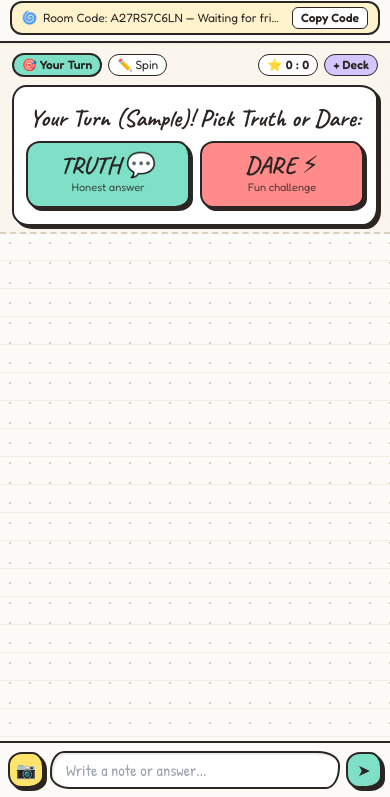
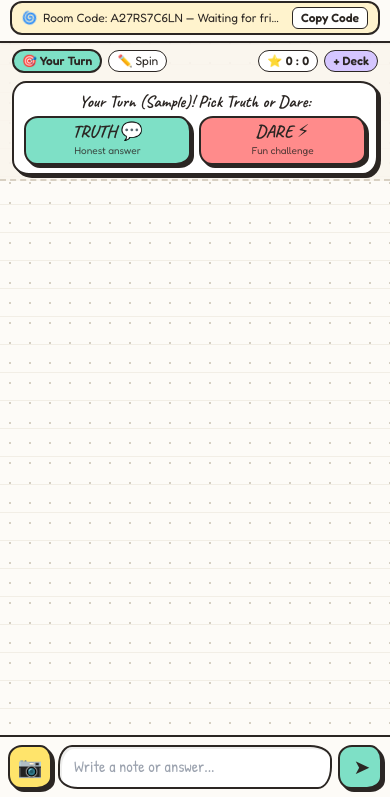
Before and after one commit to samaed-samee/truth-or-dare, a plain HTML site: page index.html in a window 390 px wide. Both pictures are taken after typing "Sample", "Sample" into the empty fields and a click on the button "Create 10-Digit Room". Shown: the part 47-844 px from the top of the page. Drawn offline with nearby package versions, Linux system fonts and the light colour scheme; a script that the page names is missing.

Commit message:
fix(ui): keep mobile keyboard open on send and compact mobile game stage
Prevent the send button from stealing textarea focus on
pointerdown, which dismissed the virtual keyboard on mobile
devices. Re-focus the input after message submission so
continuous typing works without manually reopening the keyboard.

Tighten game stage padding, typography, and button dimensions on
breakpoints below 640px, and increase the chat textarea max
height to 110px for longer messages.

```diff
--- a/app.js
+++ b/app.js
@@ -23,12 +23,7 @@
 
           if (nowKeyboardOpen !== isKeyboardOpen) {
             isKeyboardOpen = nowKeyboardOpen;
-            if (isKeyboardOpen) {
-              // Automatically compact the game stage while typing so header + chat + input fit effortlessly
-              gameStageSection.classList.add('hidden');
-            } else if (!userManuallyCollapsedStage) {
-              gameStageSection.classList.remove('hidden');
-            }
+            document.body.classList.toggle('keyboard-open', isKeyboardOpen);
             scrollToBottom(false);
           }
         } else {
@@ -348,6 +343,7 @@
         imageUploadInput: document.getElementById('image-upload-input'),
         sharePhotoBtn: document.getElementById('share-photo-btn'),
         chatMessageInput: document.getElementById('chat-message-input'),
+        sendMsgBtn: document.getElementById('send-msg-btn'),
         replyPreviewBar: document.getElementById('reply-preview-bar'),
         replyTargetName: document.getElementById('reply-target-name'),
         replyTargetSnippet: document.getElementById('reply-target-snippet'),
@@ -2277,8 +2273,8 @@
       function adjustChatInputHeight() {
         if (!el.chatMessageInput) return;
         el.chatMessageInput.style.height = 'auto';
-        const newHeight = Math.min(el.chatMessageInput.scrollHeight, 96);
-        el.chatMessageInput.style.height = Math.max(newHeight, 38) + 'px';
+        const newHeight = Math.min(el.chatMessageInput.scrollHeight, 110);
+        el.chatMessageInput.style.height = Math.max(newHeight, 44) + 'px';
       }
 
       el.chatMessageInput.addEventListener('input', () => {
@@ -2296,16 +2292,26 @@
         }
       });
 
+      // Prevent send button click from taking focus away from textarea, which closes mobile virtual keyboard
+      if (el.sendMsgBtn) {
+        el.sendMsgBtn.addEventListener('pointerdown', (e) => {
+          e.preventDefault();
+        });
+      }
+
       el.chatForm.addEventListener('submit', (e) => {
         e.preventDefault();
         const text = el.chatMessageInput.value.trim();
         if (!text) return;
 
         el.chatMessageInput.value = '';
-        el.chatMessageInput.style.height = 'auto';
+        el.chatMessageInput.style.height = '44px';
         clearTimeout(myTypingTimer);
         amITyping = false;
         sendEncrypted({ type: 'typing', isTyping: false });
+
+        // Keep mobile keyboard open for continuous chat typing
+        el.chatMessageInput.focus({ preventScroll: true });
 
         const timeStr = new Date().toLocaleTimeString([], { hour: '2-digit', minute: '2-digit' });
         const replyTarget = state.replyingTo;
--- a/index.html
+++ b/index.html
@@ -347,29 +347,29 @@
         </div>
 
         <!-- Dynamic Game Card Container -->
-        <div id="game-card-container" class="sketch-box bg-white p-3 relative overflow-hidden">
+        <div id="game-card-container" class="sketch-box bg-white p-2 sm:p-3 relative overflow-hidden">
 
           <!-- STATE A: Choose Truth or Dare -->
-          <div id="stage-pick-mode" class="text-center py-1">
-            <p id="stage-pick-title" class="font-title text-2xl font-bold text-[#2B2623] mb-2 leading-tight">
+          <div id="stage-pick-mode" class="text-center py-0.5 sm:py-1">
+            <p id="stage-pick-title" class="font-title text-xl sm:text-2xl font-bold text-[#2B2623] mb-1.5 sm:mb-2 leading-tight">
               Choose Truth or Dare!
             </p>
-            <div class="grid grid-cols-2 gap-2.5">
+            <div class="grid grid-cols-2 gap-2">
               <button
                 id="choose-truth-btn"
                 type="button"
-                class="sketch-btn py-2.5 px-3 bg-[#7EE0C6] hover:bg-[#6BD4B8] flex flex-col items-center justify-center"
+                class="sketch-btn py-1.5 sm:py-2.5 px-2.5 sm:px-3 bg-[#7EE0C6] hover:bg-[#6BD4B8] flex flex-col items-center justify-center active:scale-95"
               >
-                <span class="font-title text-2xl font-bold leading-none">TRUTH 💬</span>
-                <span class="text-[11px] font-ui text-[#2B2623]/80 mt-0.5">Honest answer</span>
+                <span class="font-title text-lg sm:text-2xl font-bold leading-none">TRUTH 💬</span>
+                <span class="text-[10px] sm:text-[11px] font-ui text-[#2B2623]/80 mt-0.5">Honest answer</span>
               </button>
               <button
                 id="choose-dare-btn"
                 type="button"
-                class="sketch-btn py-2.5 px-3 bg-[#FF8B8B] hover:bg-[#FF7878] flex flex-col items-center justify-center"
+                class="sketch-btn py-1.5 sm:py-2.5 px-2.5 sm:px-3 bg-[#FF8B8B] hover:bg-[#FF7878] flex flex-col items-center justify-center active:scale-95"
               >
-                <span class="font-title text-2xl font-bold leading-none">DARE ⚡</span>
-                <span class="text-[11px] font-ui text-[#2B2623]/80 mt-0.5">Fun challenge</span>
+                <span class="font-title text-lg sm:text-2xl font-bold leading-none">DARE ⚡</span>
+                <span class="text-[10px] sm:text-[11px] font-ui text-[#2B2623]/80 mt-0.5">Fun challenge</span>
               </button>
             </div>
           </div>
@@ -505,9 +505,9 @@
             id="share-photo-btn"
             type="button"
             title="Share a Photo"
-            class="sketch-btn w-9 h-9 sm:w-10 sm:h-10 shrink-0 bg-[#FFE46B] flex items-center justify-center text-base sm:text-lg active:scale-95"
+            class="sketch-btn w-11 h-11 sm:w-12 sm:h-12 shrink-0 bg-[#FFE46B] flex items-center justify-center active:scale-95"
           >
-            📷
+            <span class="text-xl sm:text-2xl leading-none select-none">📷</span>
           </button>
 
           <!-- Message Input (Auto-expanding Multiline Textarea) -->
@@ -517,8 +517,8 @@
             maxlength="500"
             autocomplete="off"
             placeholder="Write a note or answer..."
-            class="sketch-input flex-1 min-w-0 px-3.5 py-1.5 sm:py-2 text-base font-hand resize-none overflow-y-auto leading-snug"
-            style="min-height: 38px; max-height: 96px;"
+            class="sketch-input flex-1 min-w-0 px-3.5 sm:px-4 py-2 sm:py-2.5 text-base sm:text-lg font-hand resize-none overflow-y-auto leading-snug"
+            style="min-height: 44px; max-height: 110px;"
           ></textarea>
 
           <!-- Send Message Button -->
@@ -526,9 +526,9 @@
             id="send-msg-btn"
             type="submit"
             title="Send Message"
-            class="sketch-btn w-9 h-9 sm:w-10 sm:h-10 shrink-0 bg-[#7EE0C6] hover:bg-[#6AD6B9] flex items-center justify-center text-base sm:text-lg active:scale-95"
+            class="sketch-btn w-11 h-11 sm:w-12 sm:h-12 shrink-0 bg-[#7EE0C6] hover:bg-[#6AD6B9] flex items-center justify-center active:scale-95"
           >
-            <span>➤</span>
+            <span class="text-xl sm:text-2xl font-bold leading-none select-none translate-x-0.5">➤</span>
           </button>
         </form>
       </footer>
--- a/style.css
+++ b/style.css
@@ -374,3 +374,38 @@ html, body {
   transform: scale(0.92) translate(1px, 1px);
   box-shadow: 0.5px 0.5px 0px var(--ink);
 }
+
+/* Sleek Compact Game Stage for Mobile */
+@media (max-width: 640px) {
+  #game-stage-section {
+    padding-top: 4px;
+    padding-bottom: 4px;
+  }
+  #game-card-container {
+    padding: 6px 10px;
+  }
+  #stage-pick-title {
+    font-size: 1.05rem;
+    margin-bottom: 4px;
+  }
+  #choose-truth-btn, #choose-dare-btn {
+    padding: 5px 8px;
+  }
+  #choose-truth-btn span.font-title, #choose-dare-btn span.font-title {
+    font-size: 1.1rem;
+  }
+  #stage-waiting-prompt {
+    padding: 4px 0;
+  }
+  #waiting-prompt-title {
+    font-size: 1.05rem;
+  }
+  #active-card-text {
+    font-size: 1.15rem;
+    margin: 3px 0;
+    line-height: 1.25;
+  }
+  #active-card-instruction {
+    display: none;
+  }
+}
```
